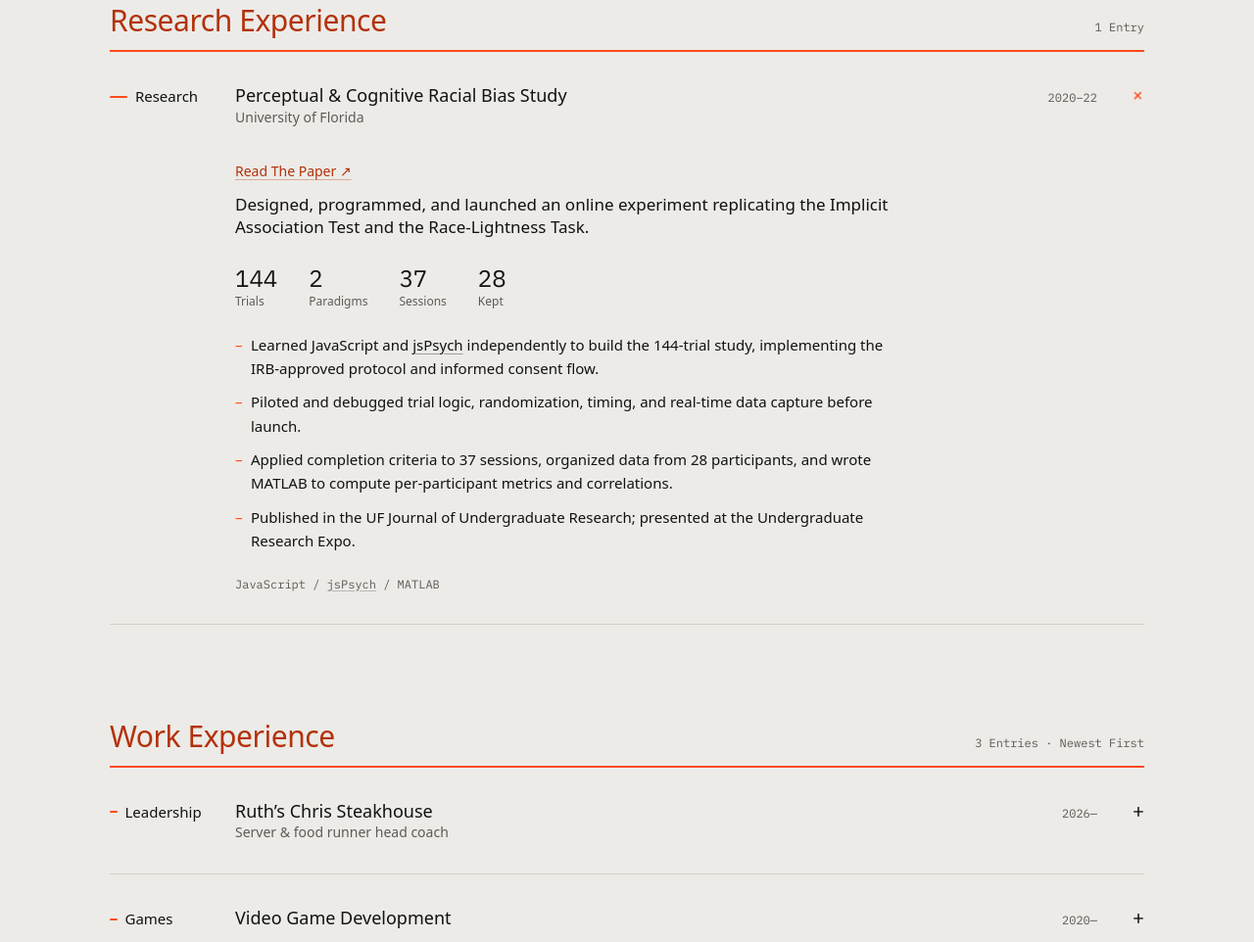
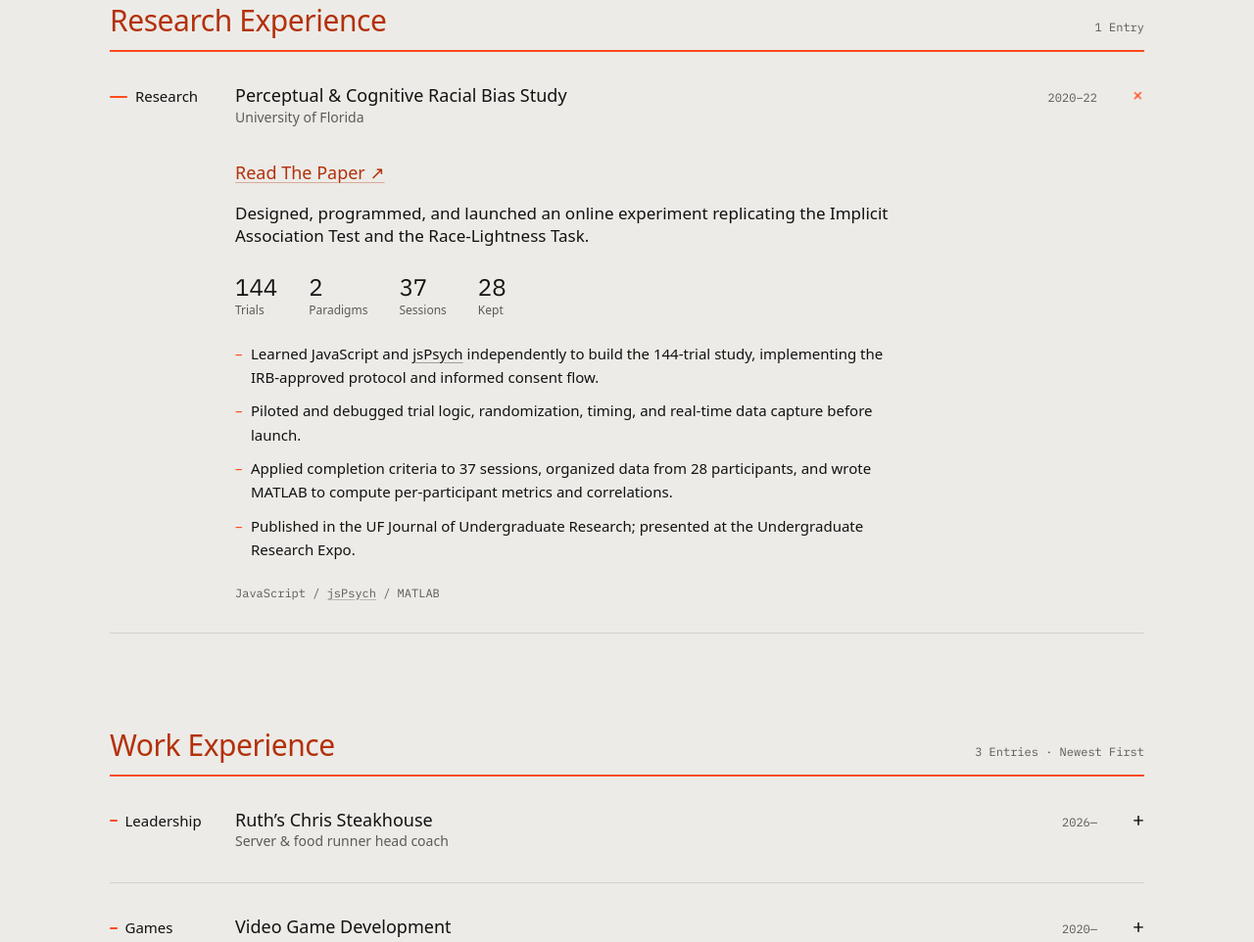
Before and after one commit to ncfisherim/portfolio, an Astro site: page / in a window 1280 px wide. Shown: the part 797-1759 px from the top of the page at 98% size. Built offline with nearby package versions, Linux system fonts and the light colour scheme; Astro itself is replaced by a stand-in of ours; animation ran at ten frames a second; a web font is replaced by a local one.

Commit message:
Research: larger 'Read The Paper' link (16/18px, was 14px)
Co-Authored-By: Claude Opus 5.5 <noreply@anthropic.com>

```diff
--- a/src/components/Index.astro
+++ b/src/components/Index.astro
@@ -61,7 +61,7 @@ const { id, title, entries, class: className = '' } = Astro.props;
 					<div class="grid gap-x-6 pb-8 sm:grid-cols-[6.5rem_1fr_9rem_1.5rem]">
 						<div class="sm:col-start-2 sm:col-end-4 max-w-2xl">
 							{e.link && (
-								<a class="ul mb-3 inline-block text-sm font-medium text-kite-ink" href={e.link.href} target="_blank" rel="noopener">
+								<a class="ul mb-4 inline-block text-base font-medium text-kite-ink sm:text-lg" href={e.link.href} target="_blank" rel="noopener">
 									{e.link.label}
 									<span aria-hidden="true"> ↗</span>
 									<span class="sr-only"> (opens in new tab)</span>
```
